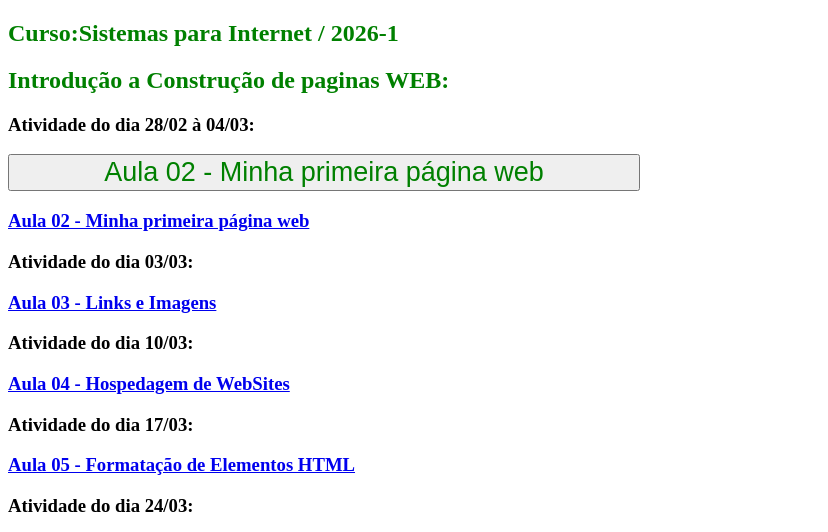
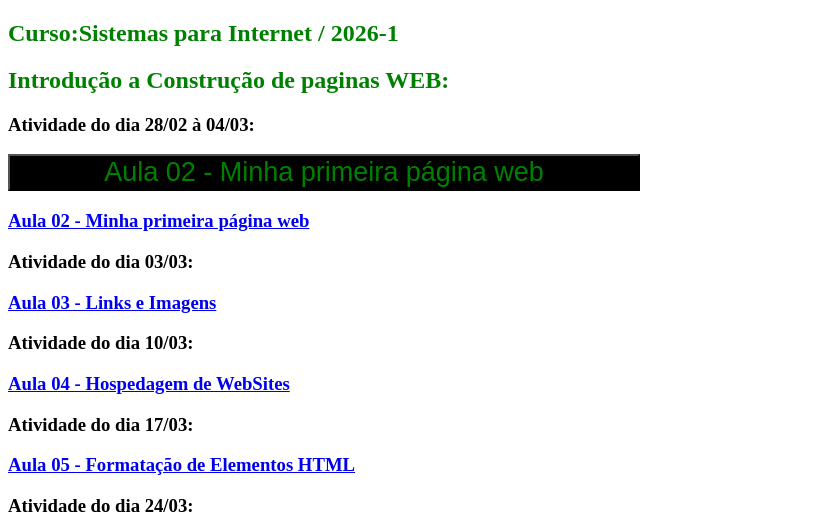
Before and after one commit to DanielVS03/AtividadesDaniel2, a plain HTML site: page index.html in a window 1280 px wide. Shown: the part 268-800 px from the top of the page, without its empty margins (0-828 px from the left). Drawn offline with Linux system fonts and the light colour scheme.

Commit message:
Update index.html

```diff
--- a/index.html
+++ b/index.html
@@ -2,7 +2,7 @@
      <head>
         <title>Atividades do Daniel</title>
           <style>
-               button {color: green; width: 50%; font-size: 27px; text-align: center;}
+               button {text-align: center; background-color: #000000; color: green; width: 50%; font-size: 27px;}
           </style>
      </head>
 
```
